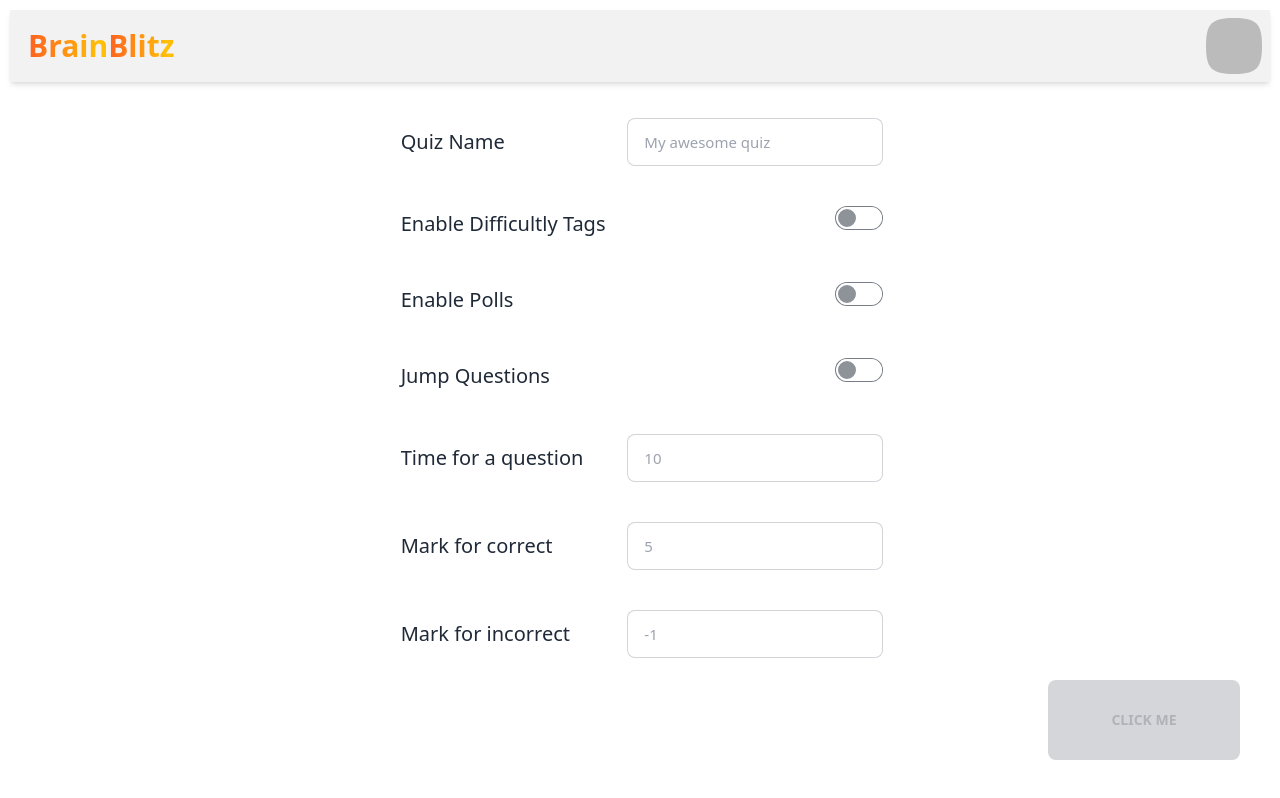
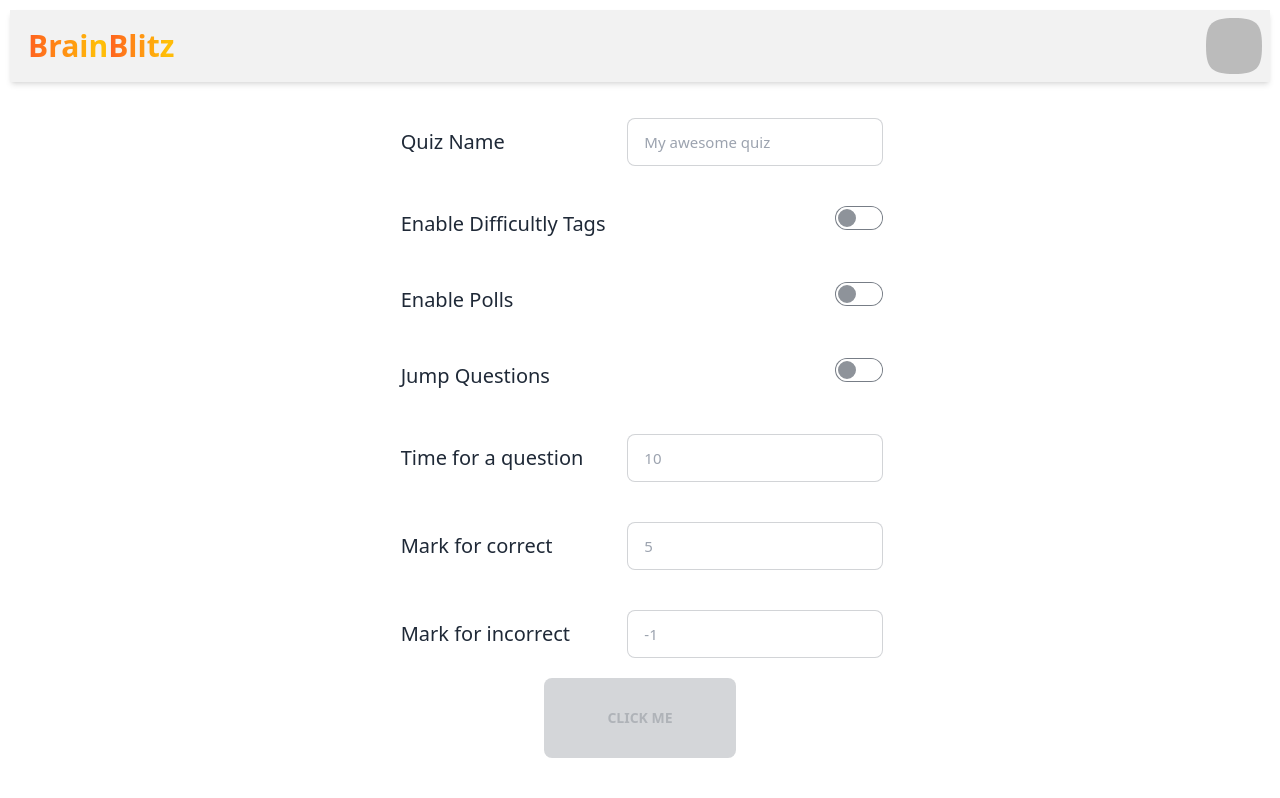
Before and after one commit to JeelRajodiya/brain-blitz, a Next.js app: page /NewQuiz in a window 1280 px wide. Built offline with nearby package versions, Linux system fonts and the light colour scheme; no server answers; sample sign-in values are in the browser's storage.

Commit message:
not able to bring it to the right 😢🥲

```diff
--- a/pages/NewQuiz.tsx
+++ b/pages/NewQuiz.tsx
@@ -97,9 +97,11 @@ export default function NewQuiz() {
 						className=" m-5 input txtin input-bordered"
 					/>
 				</div>
+			</div>
 
+			<div className="bb">
 				<button
-					className="btn btn-primary btn-active mt-7 w-48 h-20 fixed bottom-10 right-10"
+					className="btn btn-primary btn-active w-48 h-20"
 					disabled={!quizName}
 				>
 					{!quizName ? "Click me" : "Fuck me"}
--- a/styles/global.css
+++ b/styles/global.css
@@ -108,3 +108,9 @@
 .txtin{
   font-size: 15px;
 }
+
+.bb{
+  display: flex;
+  justify-content:flex-end;
+  align-items: flex-end;
+}
```
